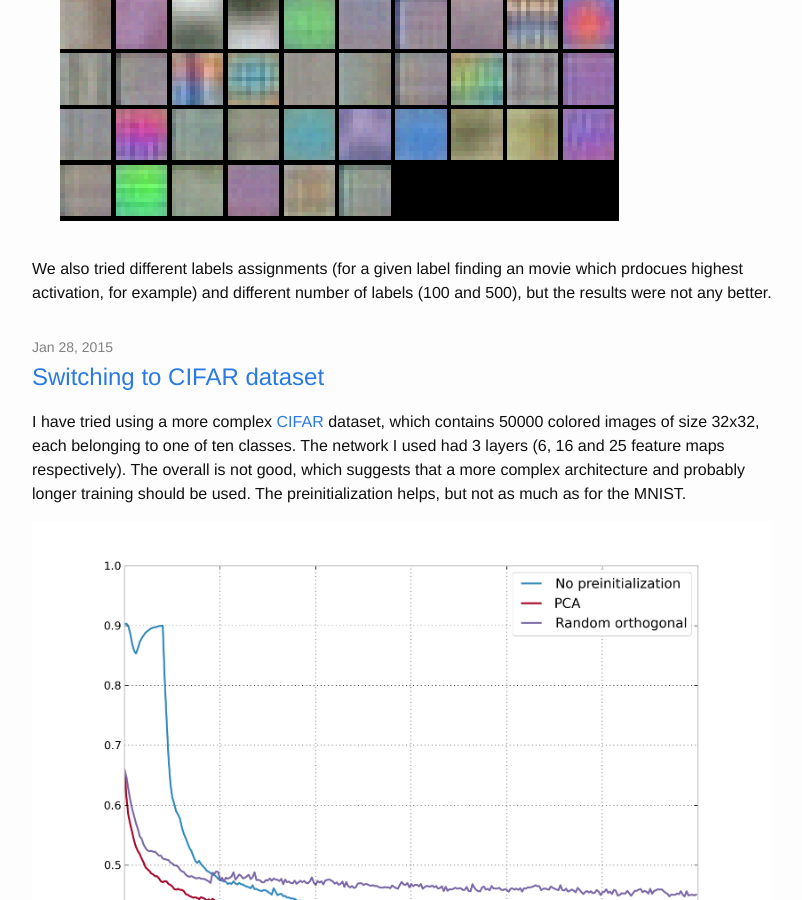
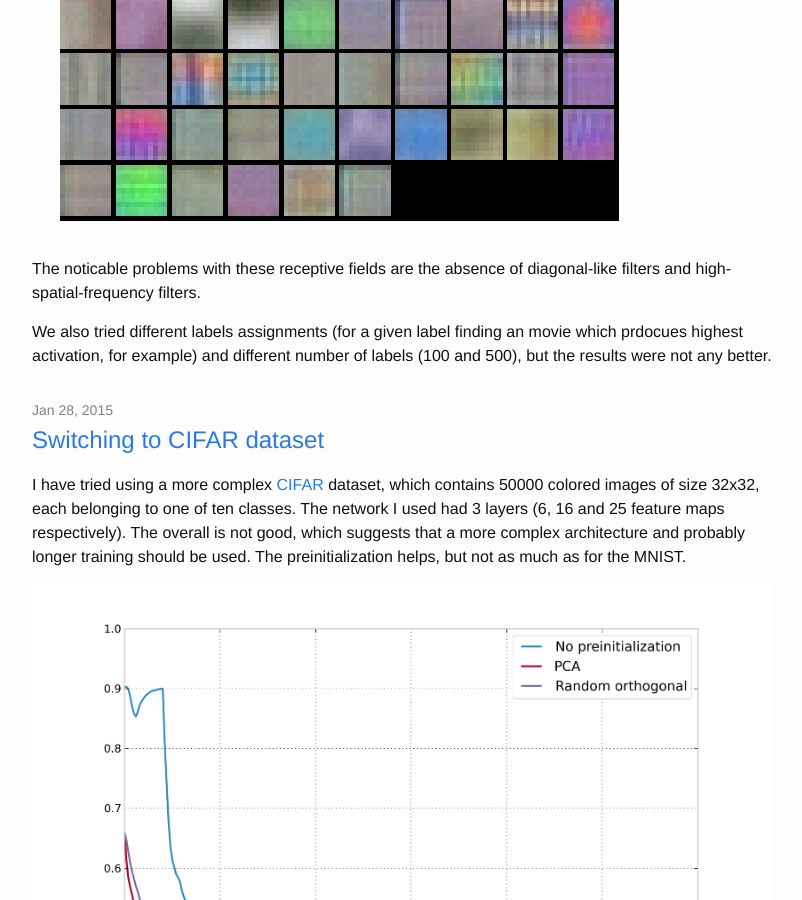
Before and after one commit to ivust/blog, a Jekyll site: the page built from index.html, in a window 1280 px wide and 900 px high, scrolled down 1149 px. Shown: the whole window, without its empty margins (238-1040 px from the left). Built offline with Jekyll 4.4.1, drawn with Linux system fonts in a browser that asks for light colours; formulas are drawn with MathJax 3; some of the changed lines change nothing that is shown.

Commit message:
add new post

```diff
--- a/_posts/2015-06-15-Slowness-learning.md
+++ b/_posts/2015-06-15-Slowness-learning.md
@@ -1,7 +1,7 @@
 ---
 layout: post
 title:  "Slowness learning"
-comment: true
+comments: true
 date:   2015-06-15 22:07:00
 ---
 
@@ -17,4 +17,6 @@ After showing 2.56 million images (256 iterations of 10 batches of 1000 image ea
 
 ![]({{ site.url }}{{ site.baseurl }}/images/slowness_iter256.png)
 
+The noticable problems with these receptive fields are the absence of diagonal-like filters and high-spatial-frequency filters.
+
 We also tried different labels assignments (for a given label finding an movie which prdocues highest activation, for example) and different number of labels (100 and 500), but the results were not any better.
```
